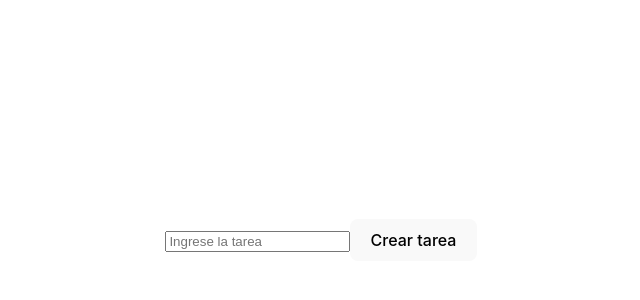
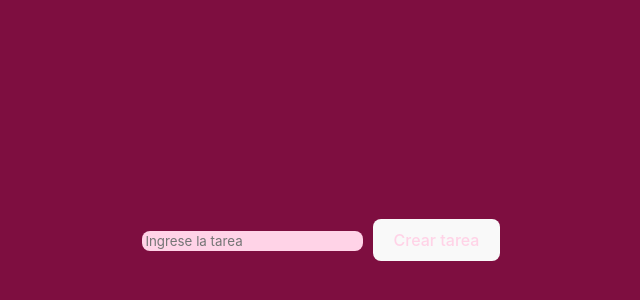
Before and after one commit to MaJoReGo/CreateTaskMJ, a React (Vite) app: page / in a window 1280 px wide. Shown: the part 160-460 px from the top of the page, without its empty margins (319-959 px from the left). Built offline with nearby package versions, Linux system fonts and the light colour scheme.

Commit message:
Agregando estilos

```diff
--- /dev/null
+++ b/src/components/CreateTask/CreateTask.css
@@ -0,0 +1,28 @@
+body {
+    margin: 0;
+    display: flex;
+    place-items: center;
+    background-color: #7e0e40;
+}
+
+button {
+    border-radius: 8px;
+    border: 1px solid transparent;
+    font-size: 1em;
+    font-weight: 500;
+    font-family: inherit;
+    color: #ffd3e7;
+    cursor: pointer;
+    transition: 0.25s;
+    margin: 5px;
+}
+
+input{
+    border-radius: 8px;
+    border: 1px solid transparent;
+    font-family: inherit;
+    background-color: #ffd3e7;
+    cursor: pointer;
+    transition: 0.25s;
+    margin: 5px;
+}
--- a/src/components/CreateTask/CreateTask.jsx
+++ b/src/components/CreateTask/CreateTask.jsx
@@ -1,4 +1,5 @@
 import React, { useState } from 'react';
+import './CreateTask.css'
 
 export const CreateTask = () => {
     const [tasks, setTasks] = useState([]);
```
